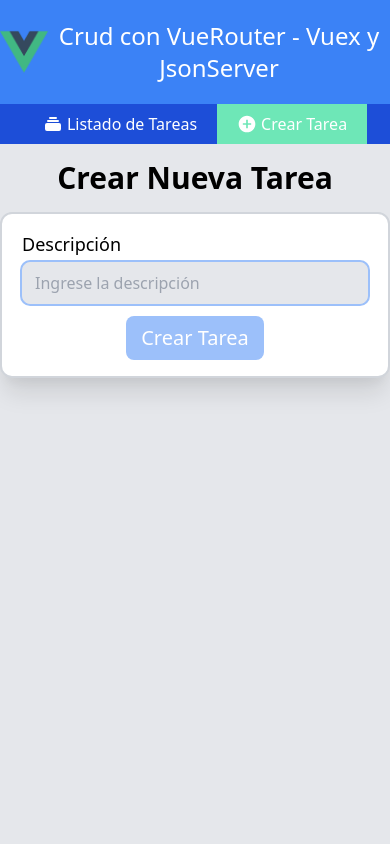
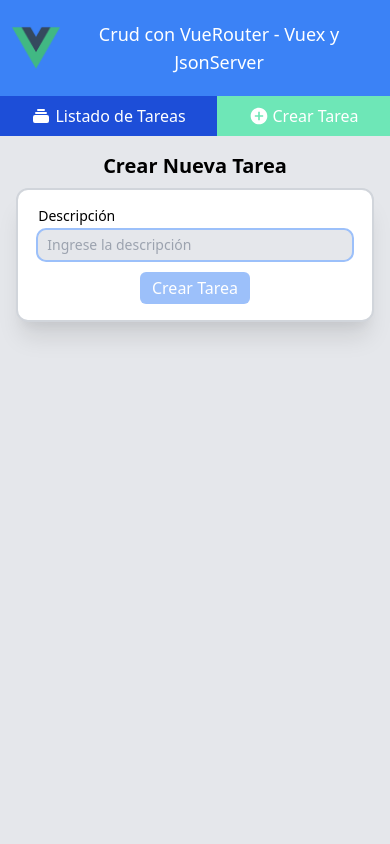
Before and after one commit to FernandoDRomano/crud-with-vue-and-vue-router, a Vue app: page /create in a window 390 px wide. Shown: the top 844 px of the page. Built offline with nearby package versions, Linux system fonts and the light colour scheme.

Commit message:
Adaptando el responsive desing

```diff
--- a/src/components/partials/Header.vue
+++ b/src/components/partials/Header.vue
@@ -1,8 +1,8 @@
 <template>
     <div>
-        <div class="bg-blue-500 py-5 flex items-center justify-center">
+        <div class="bg-blue-500 py-5 flex items-center px-3 md:px-0 justify-center">
             <img alt="Vue logo" src="../../assets/logo.png" class="h-12">
-            <h1 class="text-center text-white text-2xl font-light">Crud con VueRouter - Vuex y JsonServer</h1>
+            <h1 class="text-center text-white text-lg sm:text-2xl font-light">Crud con VueRouter - Vuex y JsonServer</h1>
         </div>
         <nav-vue></nav-vue>
     </div>
--- a/src/components/partials/Nav.vue
+++ b/src/components/partials/Nav.vue
@@ -2,7 +2,7 @@
     <nav class="bg-blue-700 flex items-center justify-center">
         <router-link
             exact
-            class="px-5 text-white font-medium flex items-center py-2 transition-all duration-200 ease-in-out"
+            class="md:px-5 text-white font-medium flex items-center justify-center flex-grow lg:flex-grow-0 py-2 transition-all duration-200 ease-in-out"
             :to="{name: 'list-todos'}">
                 <svg class="h-5 w-5 fill-current mr-1" xmlns="http://www.w3.org/2000/svg" viewBox="0 0 20 20">
                 <path d="M7 3a1 1 0 000 2h6a1 1 0 100-2H7zM4 7a1 1 0 011-1h10a1 1 0 110 2H5a1 1 0 01-1-1zM2 11a2 2 0 012-2h12a2 2 0 012 2v4a2 2 0 01-2 2H4a2 2 0 01-2-2v-4z" />
@@ -11,7 +11,7 @@
         </router-link>
         <router-link
             exact
-            class="px-5 text-white font-medium flex items-center py-2 transition-all duration-200 ease-in-out"
+            class="md:px-5 text-white font-medium flex items-center justify-center flex-grow lg:flex-grow-0 py-2 transition-all duration-200 ease-in-out"
             :to="{name: 'create-todo'}">
                 <svg class="w-5 h-5 fill-current mr-1" xmlns="http://www.w3.org/2000/svg" viewBox="0 0 24 24"><path d="M0 0h24v24H0z" fill="none"/><path d="M12 2C6.48 2 2 6.48 2 12s4.48 10 10 10 10-4.48 10-10S17.52 2 12 2zm5 11h-4v4h-2v-4H7v-2h4V7h2v4h4v2z"/></svg>
                 Crear Tarea
--- a/src/components/todos/FormTodo.vue
+++ b/src/components/todos/FormTodo.vue
@@ -1,9 +1,9 @@
 <template>
-    <form @submit.prevent="sendForm" class="flex flex-col w-full md:w-2/5 mx-auto bg-white border-2 border-gray-300 rounded-xl shadow-xl px-5 py-4">
+    <form @submit.prevent="sendForm" class="flex flex-col w-11/12 sm:w-4/5 lg:w-3/5 xl:w-2/5 mx-auto bg-white border-2 border-gray-300 rounded-xl shadow-xl px-5 py-4">
         <div class="mb-3 flex flex-col">
-            <label for="text" class="font-light text-lg mb-1">Descripción</label>
+            <label for="text" class="font-light text-sm md:text-base lg:text-lg mb-1">Descripción</label>
             <input
-                class="bg-gray-200 px-3 py-2 border ring-2 focus:outline-none rounded-lg"
+                class="text-sm lg:text-base bg-gray-200 px-2 md:px-3 py-1 md:py-2 border ring-2 focus:outline-none rounded-lg"
                 :class="[$v.todo.text.$error ? 'ring-red-500' : '']"
                 type="text"
                 name="text"
@@ -14,13 +14,13 @@
 
             <small
                 v-if="$v.todo.text.$dirty && !$v.todo.text.required"
-                class="text-red-500 text-ms mt-1">
+                class="text-red-500 text-xs md:text-sm mt-1">
                 La descripción es requerida
             </small>
 
             <small
                 v-if="$v.todo.text.$dirty && !$v.todo.text.minLength"
-                class="text-red-500 text-ms mt-1">
+                class="text-red-500 text-xs md:text-sm mt-1">
                 La descripción debe tener mas de 4 caracteres
             </small>
         </div>
@@ -28,7 +28,7 @@
         <button
             :disabled="$v.$invalid"
             type="submit"
-            class="w-2/5 mx-auto bg-blue-500 text-white font-medium text-center text-xl py-2 rounded-lg disabled:opacity-50">
+            class="w-auto px-3 md:px-5 lg:px-0 lg:w-2/5 mx-auto bg-blue-500 text-white font-medium text-center text-base md:text-lg lg:text-xl py-1 md:py-2 rounded-md md:rounded-lg disabled:opacity-50 focus:outline-none">
             {{ button }}
         </button>
 
--- a/src/components/todos/ItemTodo.vue
+++ b/src/components/todos/ItemTodo.vue
@@ -1,22 +1,22 @@
 <template>
     <li class="flex items-center justify-between w-11/12 mx-auto py-2 border-b-2 border-gray-400 mb-1 px-2">
-        <p class="text-base">{{todo.text}}</p>
+        <p class="text-sm md:text-base">{{todo.text}}</p>
         <div class="flex">
             <button @click="showViewUpdateTodo" class="flex items-center mr-1">
-                <svg class="w-6 h-6 fill-current text-yellow-300" xmlns="http://www.w3.org/2000/svg" viewBox="0 0 24 24"><path d="M0 0h24v24H0z" fill="none"/><path d="M3 17.25V21h3.75L17.81 9.94l-3.75-3.75L3 17.25zM20.71 7.04c.39-.39.39-1.02 0-1.41l-2.34-2.34c-.39-.39-1.02-.39-1.41 0l-1.83 1.83 3.75 3.75 1.83-1.83z"/></svg>
+                <svg class="w-5 md:w-6 h-5 md:h-6 fill-current text-yellow-300" xmlns="http://www.w3.org/2000/svg" viewBox="0 0 24 24"><path d="M0 0h24v24H0z" fill="none"/><path d="M3 17.25V21h3.75L17.81 9.94l-3.75-3.75L3 17.25zM20.71 7.04c.39-.39.39-1.02 0-1.41l-2.34-2.34c-.39-.39-1.02-.39-1.41 0l-1.83 1.83 3.75 3.75 1.83-1.83z"/></svg>
             </button>
             <button @click="_updateStatusTodo(todo)" class="flex items-center mr-1" v-if="todo.status">
-                <svg class="w-6 h-6 fill-current text-green-500" xmlns="http://www.w3.org/2000/svg" viewBox="0 0 20 20">
+                <svg class="w-5 md:w-6 h-5 md:h-6 fill-current text-green-500" xmlns="http://www.w3.org/2000/svg" viewBox="0 0 20 20">
                 <path fill-rule="evenodd" d="M16.707 5.293a1 1 0 010 1.414l-8 8a1 1 0 01-1.414 0l-4-4a1 1 0 011.414-1.414L8 12.586l7.293-7.293a1 1 0 011.414 0z" clip-rule="evenodd" />
                 </svg>
             </button>
             <button @click="_updateStatusTodo(todo)" class="flex items-center mr-1" v-else>
-                <svg class="w-6 h-6 stroke-current text-purple-500" xmlns="http://www.w3.org/2000/svg" viewBox="0 0 24 24">
+                <svg class="w-5 md:w-6 h-5 md:h-6 stroke-current text-purple-500" xmlns="http://www.w3.org/2000/svg" viewBox="0 0 24 24">
                 <path stroke-linecap="round" stroke-linejoin="round" stroke-width="2" d="M6 18L18 6M6 6l12 12" />
                 </svg>
             </button>
             <button @click="_deleteTodo(todo)" class="flex items-center">
-                <svg class="w-6 h-6 fill-current text-red-600" xmlns="http://www.w3.org/2000/svg" viewBox="0 0 20 20">
+                <svg class="w-5 md:w-6 h-5 md:h-6 fill-current text-red-600" xmlns="http://www.w3.org/2000/svg" viewBox="0 0 20 20">
                 <path fill-rule="evenodd" d="M9 2a1 1 0 00-.894.553L7.382 4H4a1 1 0 000 2v10a2 2 0 002 2h8a2 2 0 002-2V6a1 1 0 100-2h-3.382l-.724-1.447A1 1 0 0011 2H9zM7 8a1 1 0 012 0v6a1 1 0 11-2 0V8zm5-1a1 1 0 00-1 1v6a1 1 0 102 0V8a1 1 0 00-1-1z" clip-rule="evenodd" />
                 </svg>
             </button>
--- a/src/components/todos/ListTodos.vue
+++ b/src/components/todos/ListTodos.vue
@@ -1,7 +1,7 @@
 <template>
     <div>
-        <div class="flex flex-col w-full md:w-4/5 mx-auto bg-white border-2 border-gray-300 rounded-xl shadow-xl">
-        <h3 class="text-center text-2xl font-light py-3">{{title}}</h3>
+        <div class="flex flex-col w-full md:w-11/12 lg:w-4/5 mx-auto bg-white border-2 border-gray-300 rounded-xl shadow-xl">
+        <h3 class="text-center text-xl md:text-2xl font-light py-3">{{title}}</h3>
             <ul class="pb-2" v-if="todos.length">
                 <transition-group name="scale">
                     <item-todo v-for="todo in todos" :key="todo.id" :todo="todo"></item-todo>
--- a/src/views/CreateTodo.vue
+++ b/src/views/CreateTodo.vue
@@ -1,6 +1,6 @@
 <template>
     <div>
-        <h2 class="text-3xl text-center font-bold mb-4">Crear Nueva Tarea</h2>
+        <h2 class="text-xl md:text-2xl lg:text-3xl text-center font-bold mb-2 md:mb-4">Crear Nueva Tarea</h2>
         <form-todo :todo="todo" button="Crear Tarea" @processForm="processForm"></form-todo>
     </div>
 </template>
--- a/src/views/ListTodos.vue
+++ b/src/views/ListTodos.vue
@@ -1,7 +1,7 @@
 <template>
     <div>
-        <h2 class="text-3xl text-center font-bold mb-4">Listado de Tareas</h2>
-        <div class="grid grid-cols-1 md:grid-cols-2">
+        <h2 class="text-2xl sm:text-3xl text-center font-bold mb-4">Listado de Tareas</h2>
+        <div class="grid grid-cols-1 mx-3 sm:mx-6 md:mx-0 gap-3 md:gap-0 md:grid-cols-2">
             <list-todos :todos="_incomplete" title="Tareas Pendientes"></list-todos>
             <list-todos :todos="_complete" title="Tareas Finalizadas"></list-todos>
         </div>
--- a/src/views/UpdateTodo.vue
+++ b/src/views/UpdateTodo.vue
@@ -1,6 +1,6 @@
 <template>
     <div>
-        <h2 class="text-3xl text-center font-bold mb-4">Editar Tarea</h2>
+        <h2 class="text-xl md:text-2xl lg:text-3xl text-center font-bold mb-2 md:mb-4">Editar Tarea</h2>
         <form-todo :todo="todo" button="Editar Tarea" @processForm="processForm"></form-todo>
     </div>
 </template>
```
